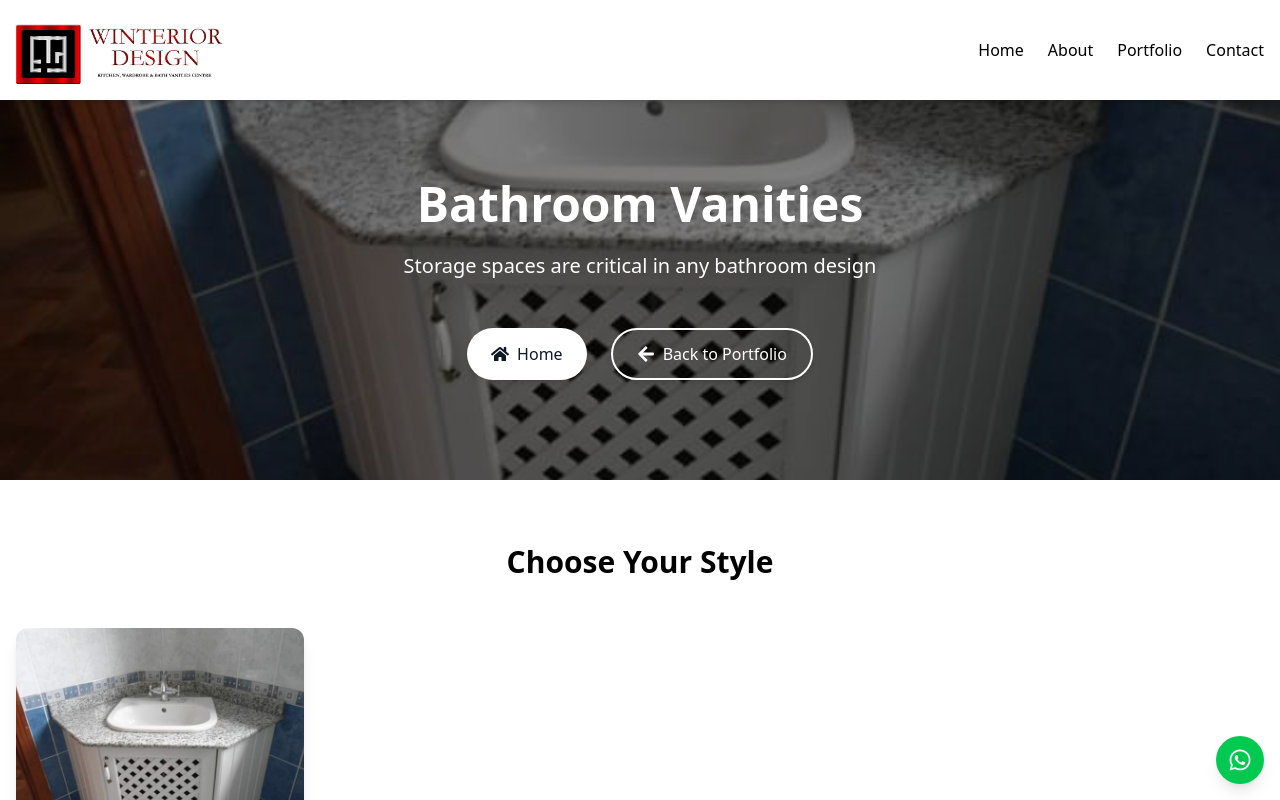
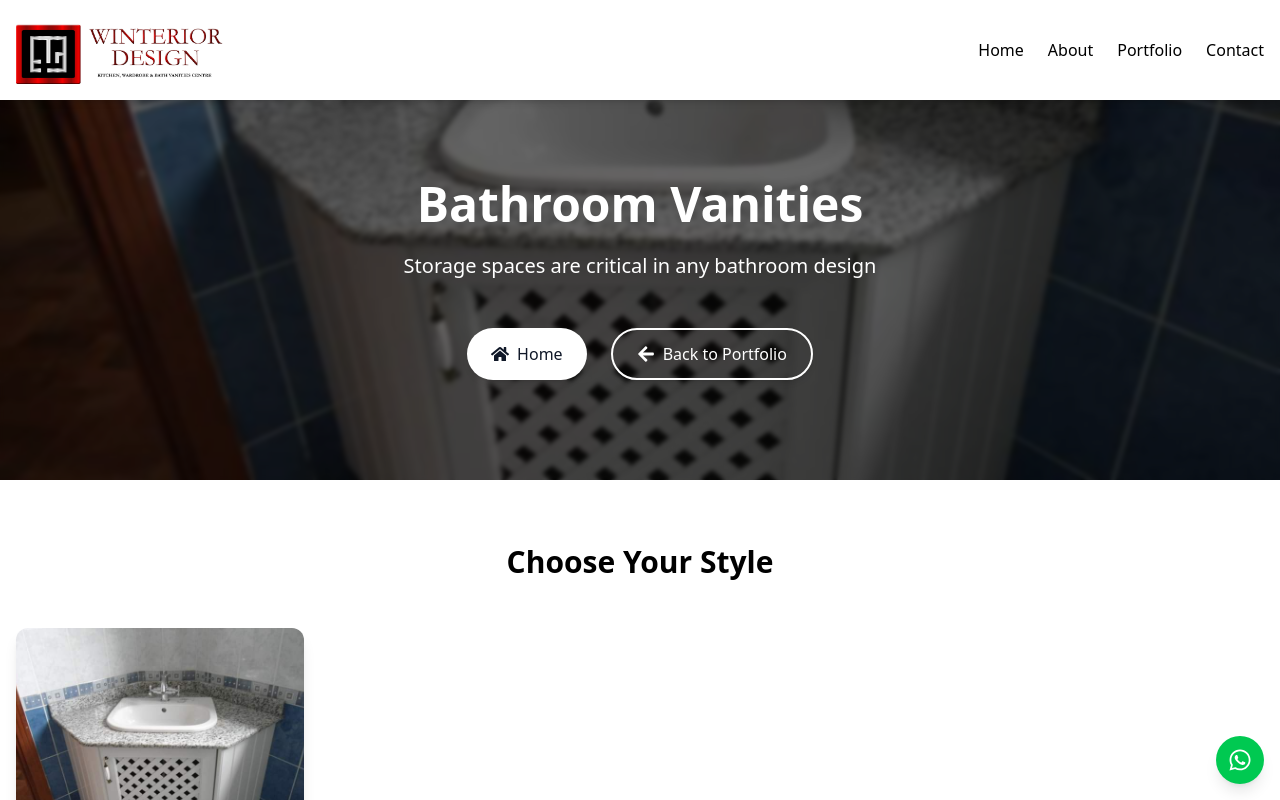
Before and after one commit to Lawrence137/winteriordesign-webapp, a React (Vite) app: page /portfolio/category/bathroom-vanities in a window 1280 px wide. Shown: the top 800 px of the page. Built offline with nearby package versions, Linux system fonts and the light colour scheme.

Commit message:
portfolio nav quickfix

```diff
--- a/src/pages/CategoryPortfolio.jsx
+++ b/src/pages/CategoryPortfolio.jsx
@@ -240,7 +240,7 @@ function CategoryPortfolio() {
         <div className="h-24 relative shadow-lg">
           <div className="absolute inset-0 bg-cover bg-center" style={{
             backgroundImage: `url(${heroBackgroundImage})`,
-            filter: 'brightness(0.4)'
+            filter: 'brightness(0.3) blur(2px)'
           }} />
           <div className="absolute inset-0 flex items-center justify-center z-10">
             <div className="flex space-x-4 sm:space-x-6">
@@ -261,7 +261,7 @@ function CategoryPortfolio() {
       <div id="hero-section" className="relative h-[50vh] bg-cover bg-center" style={{
         backgroundImage: `url(${heroBackgroundImage})`
       }}>
-        <div className="absolute inset-0 bg-black/50" />
+        <div className="absolute inset-0 backdrop-blur-[2px] bg-black/60" />
         <div className="container mx-auto px-4 h-full flex flex-col justify-center items-center text-white relative z-10">
           <h1 className="text-4xl md:text-5xl font-bold mb-6">{displayCategory}</h1>
           <p className="text-xl text-center max-w-2xl mb-12">
```
